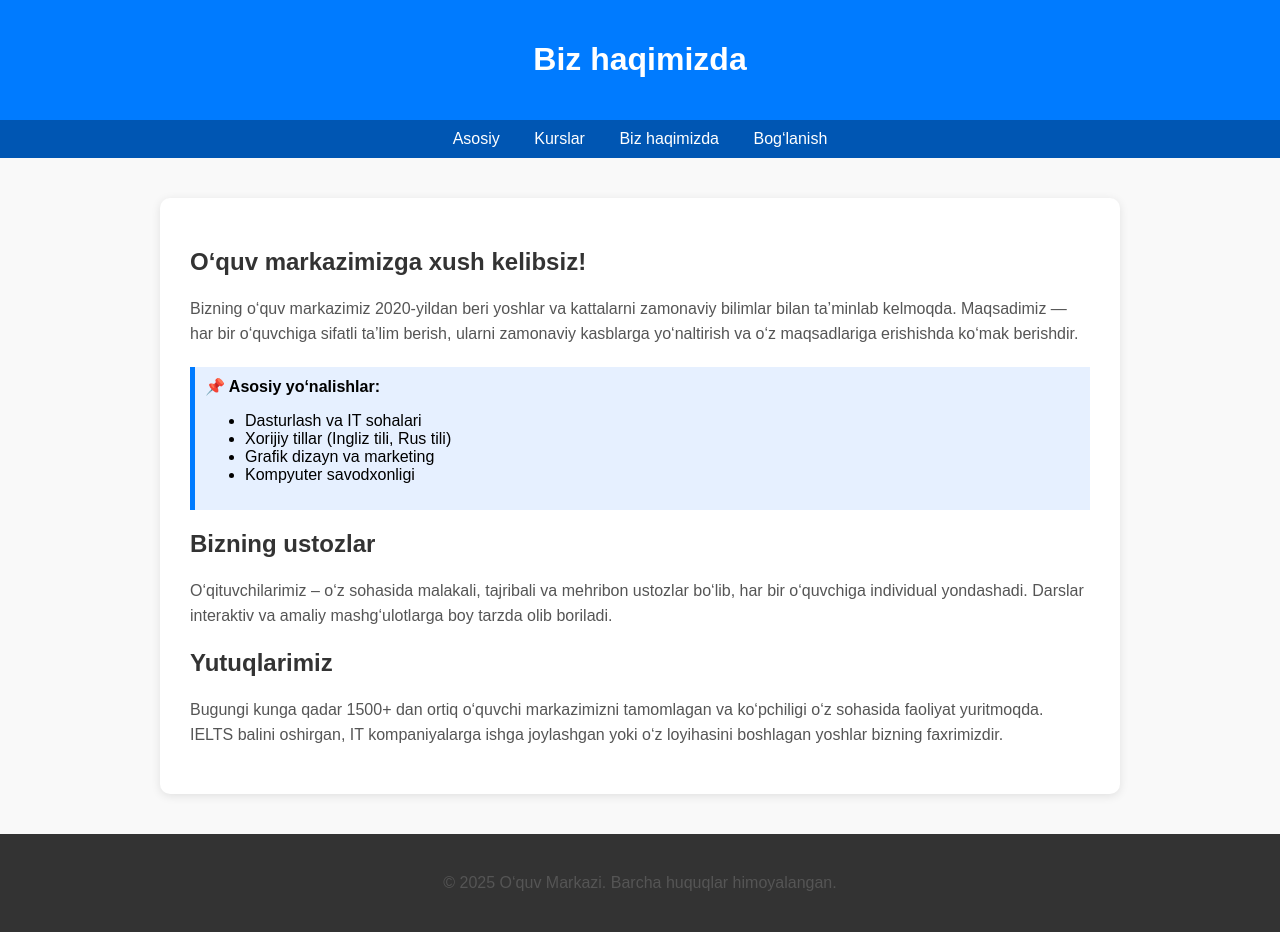
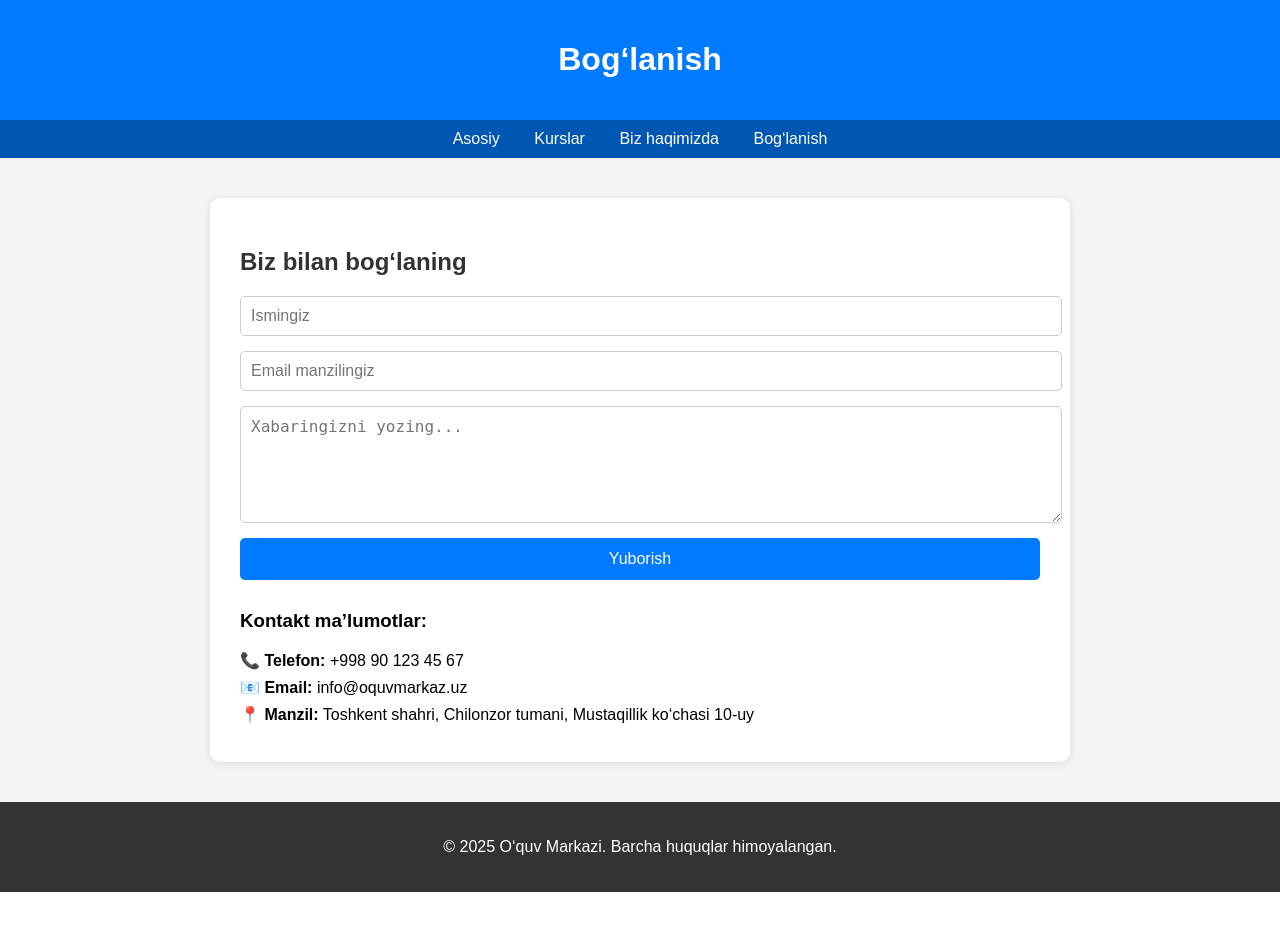
Before and after one commit to Dilmurod0930/Django_Html_Loyixa2, a Django app: page /contact/ in a window 1280 px wide. After the commit the page ends 892 px from the top, so only its background shows below. Run offline with Django 5.2, Linux system fonts and the light colour scheme.

Commit message:
contact  faylga malumotlar  yozildi  to'g'irlandi.  Asaosiy  Pagedagi  hatolik  ham  to'g'rilandi.

```diff
--- a/Html_Django_Prayekt/Home_App/templates/about.html
+++ b/Html_Django_Prayekt/Home_App/templates/about.html
@@ -2,7 +2,6 @@
 <html lang="en">
 <head>
     <meta charset="UTF-8">
-    <title>Title</title>
 </head>
 <body>
 
--- a/Html_Django_Prayekt/Home_App/templates/contact.html
+++ b/Html_Django_Prayekt/Home_App/templates/contact.html
@@ -3,12 +3,12 @@
 <head>
     <meta charset="UTF-8">
     <meta name="viewport" content="width=device-width, initial-scale=1.0">
-    <title>Biz haqimizda - O‘quv Markazi</title>
+    <title>Bog‘lanish - O‘quv Markazi</title>
     <style>
         body {
             font-family: Arial, sans-serif;
             margin: 0;
-            background-color: #f9f9f9;
+            background-color: #f4f4f4;
         }
         header {
             background-color: #007bff;
@@ -30,25 +30,45 @@
             text-decoration: underline;
         }
         .container {
-            max-width: 900px;
+            max-width: 800px;
             margin: 40px auto;
             background: white;
             padding: 30px;
             border-radius: 10px;
-            box-shadow: 0 2px 10px rgba(0,0,0,0.1);
+            box-shadow: 0 2px 8px rgba(0,0,0,0.1);
         }
         h2 {
             color: #333;
+            margin-bottom: 20px;
         }
-        p {
-            line-height: 1.6;
-            color: #555;
+        form {
+            display: grid;
+            gap: 15px;
         }
-        .highlight {
-            background: #e6f0ff;
+        input, textarea {
+            width: 100%;
             padding: 10px;
-            border-left: 5px solid #007bff;
-            margin: 20px 0;
+            border: 1px solid #ccc;
+            border-radius: 5px;
+            font-size: 16px;
+        }
+        button {
+            background-color: #007bff;
+            color: white;
+            padding: 12px;
+            border: none;
+            border-radius: 5px;
+            font-size: 16px;
+            cursor: pointer;
+        }
+        button:hover {
+            background-color: #0056b3;
+        }
+        .info {
+            margin-top: 30px;
+        }
+        .info p {
+            margin: 8px 0;
         }
         footer {
             background: #333;
@@ -62,35 +82,32 @@
 <body>
 
     <header>
-        <h1>Biz haqimizda</h1>
+        <h1>Bog‘lanish</h1>
     </header>
 
     <nav>
-        <a href="index.html">Asosiy</a>
-        <a href="kurslar.html">Kurslar</a>
-        <a href="about.html">Biz haqimizda</a>
+        <a href="{% url 'home'%}">Asosiy</a>
+        <a href="{% url 'kurs'%}">Kurslar</a>
+        <a href="{% url 'about'%}">Biz haqimizda</a>
         <a href="#">Bog‘lanish</a>
     </nav>
 
     <div class="container">
-        <h2>O‘quv markazimizga xush kelibsiz!</h2>
-        <p>Bizning o‘quv markazimiz 2020-yildan beri yoshlar va kattalarni zamonaviy bilimlar bilan ta’minlab kelmoqda. Maqsadimiz — har bir o‘quvchiga sifatli ta’lim berish, ularni zamonaviy kasblarga yo‘naltirish va o‘z maqsadlariga erishishda ko‘mak berishdir.</p>
+        <h2>Biz bilan bog‘laning</h2>
 
-        <div class="highlight">
-            <strong>📌 Asosiy yo‘nalishlar:</strong>
-            <ul>
-                <li>Dasturlash va IT sohalari</li>
-                <li>Xorijiy tillar (Ingliz tili, Rus tili)</li>
-                <li>Grafik dizayn va marketing</li>
-                <li>Kompyuter savodxonligi</li>
-            </ul>
+        <form action="#" method="post">
+            <input type="text" name="name" placeholder="Ismingiz" required>
+            <input type="email" name="email" placeholder="Email manzilingiz" required>
+            <textarea name="message" rows="5" placeholder="Xabaringizni yozing..." required></textarea>
+            <button type="submit">Yuborish</button>
+        </form>
+
+        <div class="info">
+            <h3>Kontakt ma’lumotlar:</h3>
+            <p><strong>📞 Telefon:</strong> +998 90 123 45 67</p>
+            <p><strong>📧 Email:</strong> info@oquvmarkaz.uz</p>
+            <p><strong>📍 Manzil:</strong> Toshkent shahri, Chilonzor tumani, Mustaqillik ko‘chasi 10-uy</p>
         </div>
-
-        <h2>Bizning ustozlar</h2>
-        <p>O‘qituvchilarimiz – o‘z sohasida malakali, tajribali va mehribon ustozlar bo‘lib, har bir o‘quvchiga individual yondashadi. Darslar interaktiv va amaliy mashg‘ulotlarga boy tarzda olib boriladi.</p>
-
-        <h2>Yutuqlarimiz</h2>
-        <p>Bugungi kunga qadar 1500+ dan ortiq o‘quvchi markazimizni tamomlagan va ko‘pchiligi o‘z sohasida faoliyat yuritmoqda. IELTS balini oshirgan, IT kompaniyalarga ishga joylashgan yoki o‘z loyihasini boshlagan yoshlar bizning faxrimizdir.</p>
     </div>
 
     <footer>
--- a/Html_Django_Prayekt/Home_App/templates/home.html
+++ b/Html_Django_Prayekt/Home_App/templates/home.html
@@ -82,9 +82,9 @@
 
     <nav>
         <a href="#">Asosiy</a>
-        <a href="{% url kurs%}">Kurslar</a>
-        <a href="{% url about%}">Biz haqimizda</a>
-        <a href="{% url contact%}">Bog‘lanish</a>
+        <a href="{% url 'kurs'%}">Kurslar</a>
+        <a href="{% url 'about'%}">Biz haqimizda</a>
+        <a href="{% url 'contact'%}">Bog‘lanish</a>
     </nav>
 
     <div class="hero">
```
